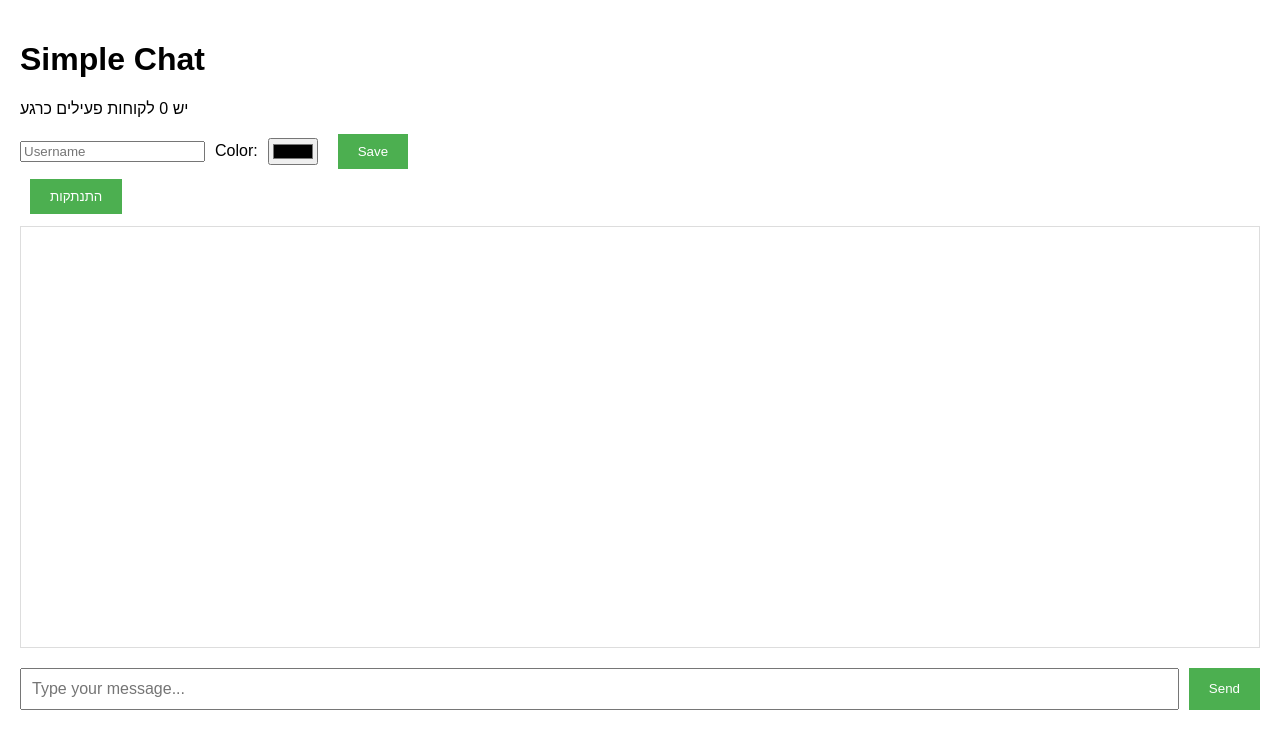
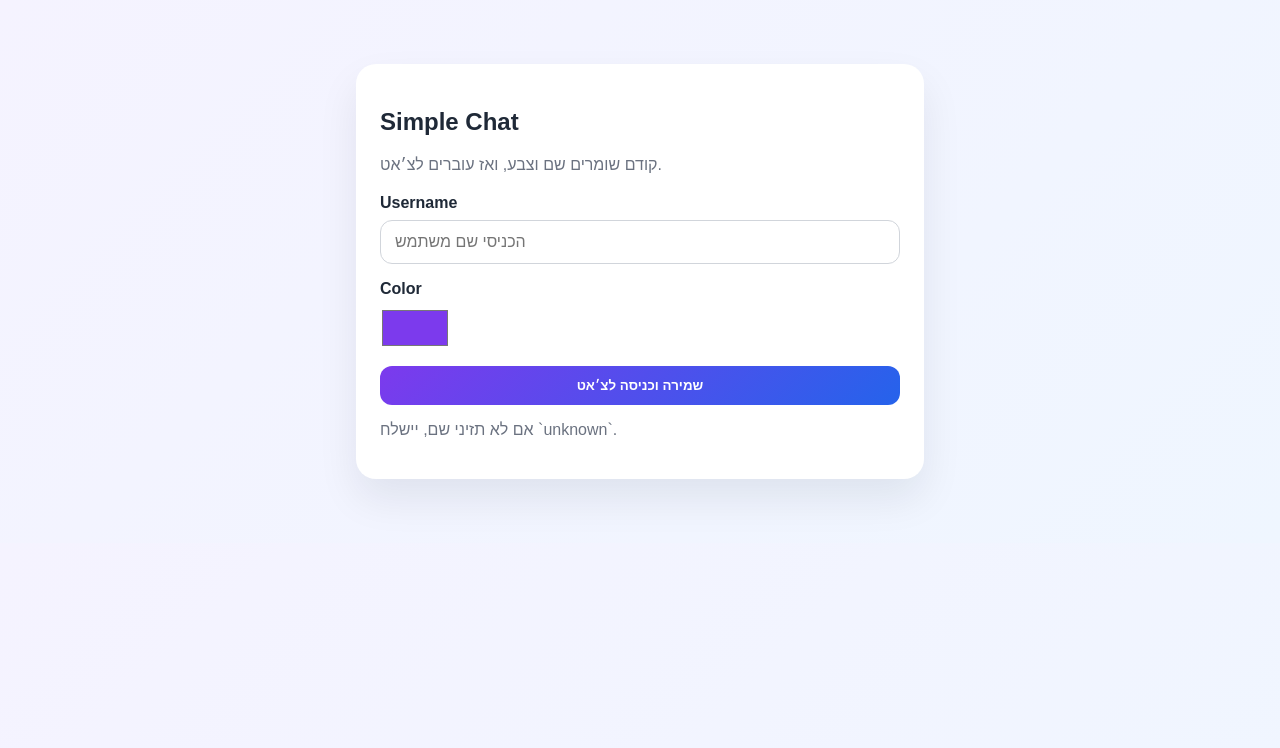
Before and after one commit to Noa-kay/socket-server-homework, a website: page public/index.html in a window 1280 px wide. Drawn offline with nearby package versions, Linux system fonts and the light colour scheme; no server answers.

Commit message:
style: improve chat layout with separate join screen

```diff
--- a/public/index.html
+++ b/public/index.html
@@ -10,22 +10,46 @@
         <script src="/script.js" defer></script>
     </head>
     <body>
+        <main class="page">
+            <section class="card profile-card" id="profileSection">
                 <h1>Simple Chat</h1>
+                <p class="subtitle">קודם שומרים שם וצבע, ואז עוברים לצ׳אט.</p>
+                <form id="profileForm" action="#">
+                    <label class="field">
+                        <span>Username</span>
+                        <input id="username" placeholder="הכניסי שם משתמש" autocomplete="off" />
+                    </label>
+                    <label class="field color-field" for="color">
+                        <span>Color</span>
+                        <input id="color" type="color" value="#7c3aed" />
+                    </label>
+                    <button type="submit">שמירה וכניסה לצ׳אט</button>
+                </form>
+                <p id="profileStatus" class="profile-status">אם לא תזיני שם, יישלח `unknown`.</p>
+            </section>
+
+            <section class="card chat-card hidden" id="chatSection">
+                <div class="chat-header">
+                    <div>
+                        <h2>צ׳אט הכיתה</h2>
                         <p id="activeClientsText">יש 0 לקוחות פעילים כרגע</p>
-        <form id="profileForm" action="#">
-            <input id="username" placeholder="Username" autocomplete="off" />
-            <label for="color">Color:</label>
-            <input id="color" type="color" value="#000000" />
-            <button type="submit">Save</button>
-        </form>
+                    </div>
+                    <div class="chat-actions">
+                        <p id="currentUserText" class="current-user"></p>
                         <button id="disconnectBtn" type="button">התנתקות</button>
+                    </div>
+                </div>
+
                 <ul id="messages"></ul>
+
                 <form id="form" action="#">
                     <input
                         id="input"
                         autocomplete="off"
-                placeholder="Type your message..." />
-            <button>Send</button>
+                        placeholder="כתבי הודעה..." />
+                    <button>שליחה</button>
                 </form>
+            </section>
+        </main>
     </body>
 </html>
--- a/public/script.js
+++ b/public/script.js
@@ -4,29 +4,46 @@ const socket = io();
 // אם השרת והלקוח בפרויקטים אחרים
 // const socket = io.connect("http://localhost:8000");
 
-const h1 = document.querySelector('h1');
+const profileSection = document.getElementById('profileSection');
+const chatSection = document.getElementById('chatSection');
 const activeClientsText = document.getElementById('activeClientsText');
 const profileForm = document.getElementById('profileForm');
+const profileStatus = document.getElementById('profileStatus');
 const usernameInput = document.getElementById('username');
 const colorInput = document.getElementById('color');
+const currentUserText = document.getElementById('currentUserText');
 const disconnectBtn = document.getElementById('disconnectBtn');
 const form = document.getElementById('form');
 const input = document.getElementById('input');
 const messages = document.getElementById('messages');
 
 let currentUsername = '';
-let currentColor = '#000000';
+let currentColor = '#7c3aed';
+let currentUserId = null;
+let profileSaved = false;
+
+const showChatScreen = () => {
+    profileSection.classList.add('hidden');
+    chatSection.classList.remove('hidden');
+    currentUserText.textContent = `מחוברת בתור: ${currentUsername || 'unknown'}`;
+    currentUserText.style.color = currentColor;
+    input.focus();
+};
 
 profileForm.addEventListener('submit', (event) => {
     event.preventDefault();
 
     currentUsername = usernameInput.value.trim();
     currentColor = colorInput.value || '#000000';
+    profileSaved = true;
 
     socket.emit('update client profile', {
         username: currentUsername,
         color: currentColor,
     });
+
+    profileStatus.textContent = `נשמר בהצלחה. תיכף נכנסת לצ׳אט כ־${currentUsername || 'unknown'}.`;
+    showChatScreen();
 });
 
 // Handle form submission
@@ -47,11 +64,18 @@ disconnectBtn.addEventListener('click', () => {
     socket.disconnect();
     disconnectBtn.disabled = true;
     input.disabled = true;
+    form.querySelector('button').disabled = true;
+    currentUserText.textContent = 'התנתקת. כדי להתחבר מחדש צריך לרענן את הדף.';
+    currentUserText.style.color = '#b91c1c';
 });
 
 // Listen for incoming messages
 socket.on('user connected', ({ userId }) => {
-    h1.textContent += ` - user ${userId}`
+    currentUserId = userId;
+    if (profileSaved) {
+        currentUserText.textContent = `מחוברת בתור: ${currentUsername || 'unknown'} (user ${currentUserId})`;
+        currentUserText.style.color = currentColor;
+    }
 });
 
 socket.on('active clients updated', ({ count }) => {
@@ -60,7 +84,10 @@ socket.on('active clients updated', ({ count }) => {
 
 socket.on('send message', msgFromServer => {
     const item = document.createElement('li');
-    item.textContent = `new message added by ${msgFromServer.username} (${msgFromServer.by}): ${msgFromServer.msg}`;
+    const userSpan = document.createElement('span');
+    userSpan.className = 'message-user';
+    userSpan.textContent = msgFromServer.username;
+    item.append(userSpan, `: ${msgFromServer.msg}`);
     item.style.color = msgFromServer.color || '#000000';
     messages.append(item);
 
--- a/public/style.css
+++ b/public/style.css
@@ -1,53 +1,158 @@
 body {
     margin: 0;
-    padding: 20px;
+    padding: 24px;
     font-family: Arial, sans-serif;
+    background: linear-gradient(135deg, #f5f3ff, #eff6ff);
+    color: #1f2937;
 }
+
+.page {
+    max-width: 900px;
+    margin: 0 auto;
+}
+
+.card {
+    background: #ffffff;
+    border-radius: 20px;
+    box-shadow: 0 20px 40px rgba(15, 23, 42, 0.08);
+    padding: 24px;
+}
+
+.profile-card {
+    max-width: 520px;
+    margin: 40px auto;
+}
+
+.chat-card {
+    margin-top: 24px;
+}
+
+.subtitle,
+.profile-status,
+#activeClientsText {
+    color: #6b7280;
+}
+
+.hidden {
+    display: none;
+}
+
 #profileForm {
     display: flex;
-    align-items: center;
-    gap: 10px;
-    margin-bottom: 10px;
+    flex-direction: column;
+    gap: 16px;
+    margin: 20px 0 12px;
 }
 
-#disconnectBtn {
-    margin-bottom: 12px;
+.field {
+    display: flex;
+    flex-direction: column;
+    gap: 8px;
+    width: 100%;
+    font-weight: 700;
+}
+
+.color-field input {
+    width: 70px;
+    height: 44px;
+    padding: 0;
+    border: none;
+    background: transparent;
+}
+
+.chat-header {
+    display: flex;
+    justify-content: space-between;
+    gap: 16px;
+    align-items: flex-start;
+    margin-bottom: 16px;
+}
+
+.chat-actions {
+    display: flex;
+    flex-direction: column;
+    align-items: flex-end;
+    gap: 10px;
+}
+
+.current-user {
+    margin: 0;
+    font-weight: 700;
 }
 
 #messages {
     list-style-type: none;
-    margin: 0;
-    padding: 0;
-    margin-bottom: 20px;
-    border: 1px solid #ddd;
-    padding: 10px;
-    height: 400px;
+    margin: 0 0 20px;
+    padding: 14px;
+    border: 1px solid #e5e7eb;
+    border-radius: 16px;
+    background: #f9fafb;
+    height: 380px;
     overflow-y: auto;
 }
+
 #messages li {
-    padding: 8px 16px;
-    border-bottom: 1px solid #eee;
+    padding: 12px 14px;
+    border-bottom: 1px solid #e5e7eb;
+    line-height: 1.5;
 }
+
 #messages li:last-child {
     border-bottom: none;
 }
+
+.message-user {
+    font-weight: 700;
+}
+
 #form {
     display: flex;
     margin-top: 10px;
+    gap: 10px;
 }
-#input {
+
+#input,
+#username {
     flex-grow: 1;
-    padding: 10px;
+    padding: 12px 14px;
     font-size: 16px;
+    border: 1px solid #d1d5db;
+    border-radius: 12px;
 }
+
 button {
-    padding: 10px 20px;
-    background: #4caf50;
+    padding: 12px 18px;
+    background: linear-gradient(135deg, #7c3aed, #2563eb);
     color: white;
     border: none;
+    border-radius: 12px;
+    font-weight: 700;
     cursor: pointer;
-    margin-left: 10px;
+    transition: transform 0.15s ease, opacity 0.15s ease;
 }
+
 button:hover {
-    background: #45a049;
+    transform: translateY(-1px);
+    opacity: 0.95;
 }
+
+button:disabled,
+input:disabled {
+    cursor: not-allowed;
+    opacity: 0.6;
+}
+
+@media (max-width: 700px) {
+    body {
+        padding: 14px;
+    }
+
+    .chat-header,
+    #form {
+        flex-direction: column;
+    }
+
+    .chat-actions {
+        align-items: stretch;
+    }
+}
```
Lines whose indentation alone changed are shown as unchanged.
